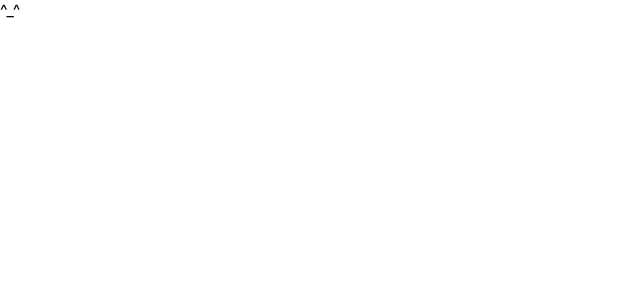
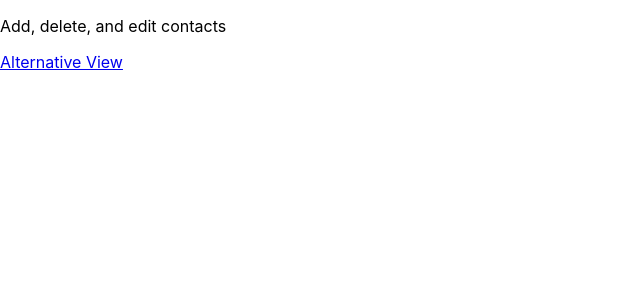
Before and after one commit to Gina-K/address-book, a React (Vite) app: page / in a window 1280 px wide. Shown: the top 300 px of the page, without its empty margins (0-640 px from the left). Built offline with nearby package versions, Linux system fonts and the light colour scheme.

Commit message:
add two views (pages) and link them

```diff
--- a/src/App.tsx
+++ b/src/App.tsx
@@ -1,10 +1,15 @@
+import {Route, Routes} from 'react-router-dom';
+
+import {ContactsManager} from './views/ContactsManager.tsx';
+import {ContactsViewer} from './views/ContactsViewer.tsx';
 import './styles/App.css';
 
 function App() {
   return (
-    <>
-      ^_^
-    </>
+    <Routes>
+      <Route path="/" element={<ContactsManager />} />
+      <Route path="contacts-list" element={<ContactsViewer />} />
+    </Routes>
   );
 }
 
--- a/src/index.tsx
+++ b/src/index.tsx
@@ -1,11 +1,14 @@
 import React from 'react';
 import ReactDOM from 'react-dom/client';
+import {BrowserRouter} from 'react-router-dom';
 
 import App from './App.tsx';
 import './styles/index.css';
 
 ReactDOM.createRoot(document.getElementById('root') as HTMLElement).render(
   <React.StrictMode>
-    <App />
+    <BrowserRouter>
+      <App />
+    </BrowserRouter>
   </React.StrictMode>,
 );
--- /dev/null
+++ b/src/views/ContactsManager.tsx
@@ -0,0 +1,10 @@
+import {Link} from 'react-router-dom';
+
+export const ContactsManager = () => {
+  return (
+    <>
+      <p>Add, delete, and edit contacts</p>
+      <Link to="contacts-list">Alternative View</Link>
+    </>
+  );
+};
--- /dev/null
+++ b/src/views/ContactsViewer.tsx
@@ -0,0 +1,10 @@
+import {Link} from 'react-router-dom';
+
+export const ContactsViewer = () => {
+  return (
+    <>
+      <p>View Contact List</p>
+      <Link to="/">Edit</Link>
+    </>
+  );
+};
```
